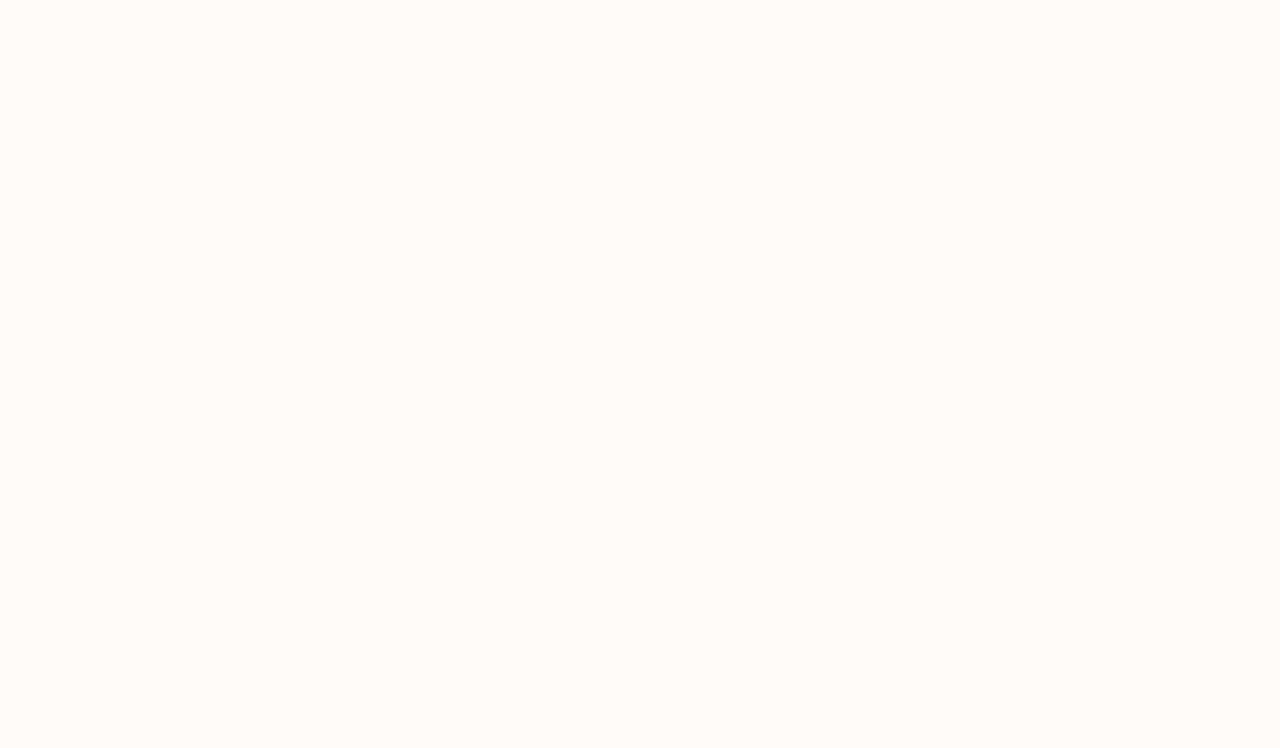
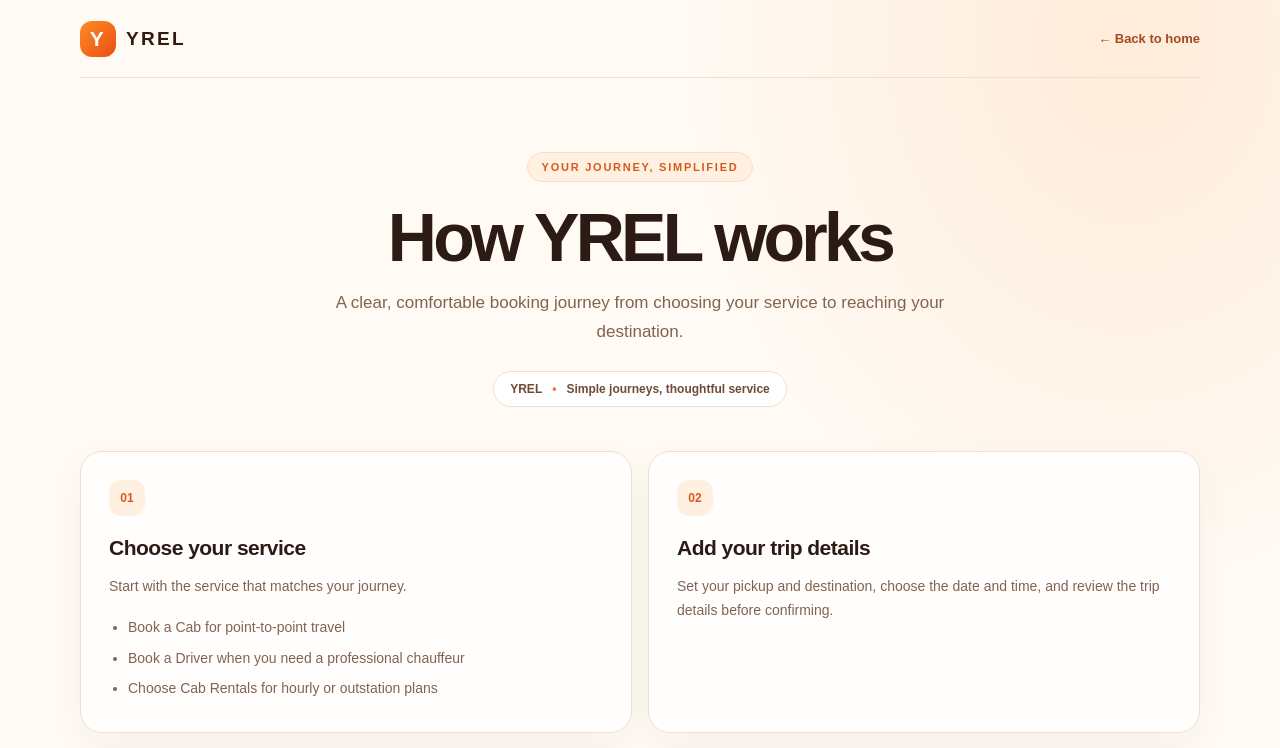
Before and after one commit to samratsihimoge-eng/YREL, a Next.js app: page /how-it-works in a window 1280 px wide. Before the commit this address had no page. Shown: the top 748 px of the page. Built offline with nearby package versions, Linux system fonts and the light colour scheme.

Commit message:
Build dedicated YREL information page

```diff
--- a/app/how-it-works/page.tsx
+++ b/app/how-it-works/page.tsx
@@ -1,5 +1,9 @@
-import { redirect } from "next/navigation";
-
-export default function Page() {
-  redirect("/");
-}
+import InfoPage from "@/app/components/InfoPage";
+export default function Page(){return <InfoPage eyebrow="Your journey, simplified" title="How YREL works" intro="A clear, comfortable booking journey from choosing your service to reaching your destination." sections={[
+{title:"Choose your service",body:"Start with the service that matches your journey.",bullets:["Book a Cab for point-to-point travel","Book a Driver when you need a professional chauffeur","Choose Cab Rentals for hourly or outstation plans"]},
+{title:"Add your trip details",body:"Set your pickup and destination, choose the date and time, and review the trip details before confirming."},
+{title:"Meet your driver",body:"YREL searches for an available partner. When a driver accepts, review the driver and vehicle details and use the in-app trip options."},
+{title:"Complete your journey",body:"After the trip, settle the amount directly with your driver or partner using Cash or UPI. Your booking record keeps the trip and payment status."},
+{title:"City rental packages",body:"Fixed city packages include the listed hours and kilometres.",bullets:["Hatchback: ₹399 / ₹699 / ₹899","Sedan: ₹449 / ₹799 / ₹999","MPV: ₹599 / ₹999 / ₹1,299","SUV: ₹699 / ₹1,199 / ₹1,499"],},
+{title:"Outstation billing",body:"Outstation rentals use a minimum billable distance of 300 km per day, including round trips. Two days are billed at a 600 km minimum; three days at 900 km."}
+]}/>}
```
